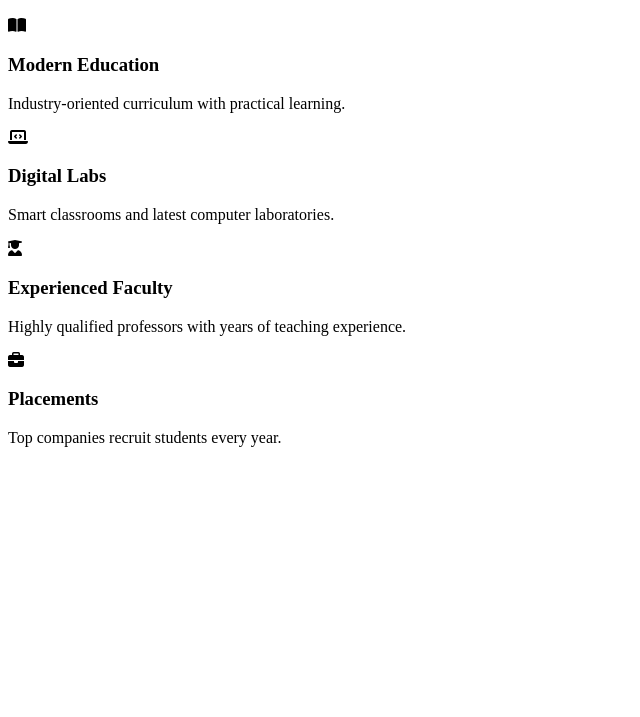
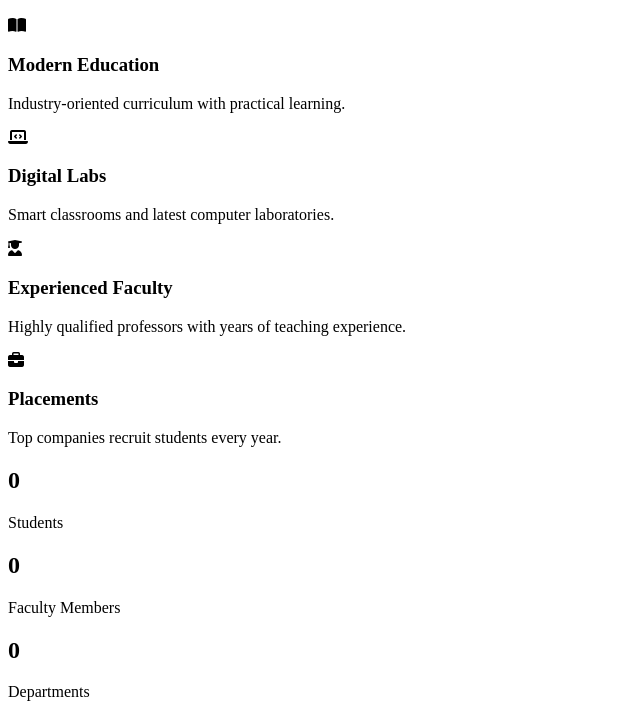
Before and after one commit to skashyap08/college-webpage, a website: page views/index.html in a window 1280 px wide. Shown: the part 411-1128 px from the top of the page, without its empty margins (0-640 px from the left). Before the commit the page ends 874 px from the top, so only its background shows below. Drawn offline with Linux system fonts and the light colour scheme.

Commit message:
updated index.html-11

```diff
--- a/views/index.html
+++ b/views/index.html
@@ -152,3 +152,28 @@ Top companies recruit students every year.
 </div>
 
 </section>
+<section class="counter">
+
+<div class="counter-box">
+
+<h2 class="count" data-target="5000">0</h2>
+
+<p>Students</p>
+
+</div>
+
+<div class="counter-box">
+
+<h2 class="count" data-target="250">0</h2>
+
+<p>Faculty Members</p>
+
+</div>
+
+<div class="counter-box">
+
+<h2 class="count" data-target="35">0</h2>
+
+<p>Departments</p>
+
+</div>
```
